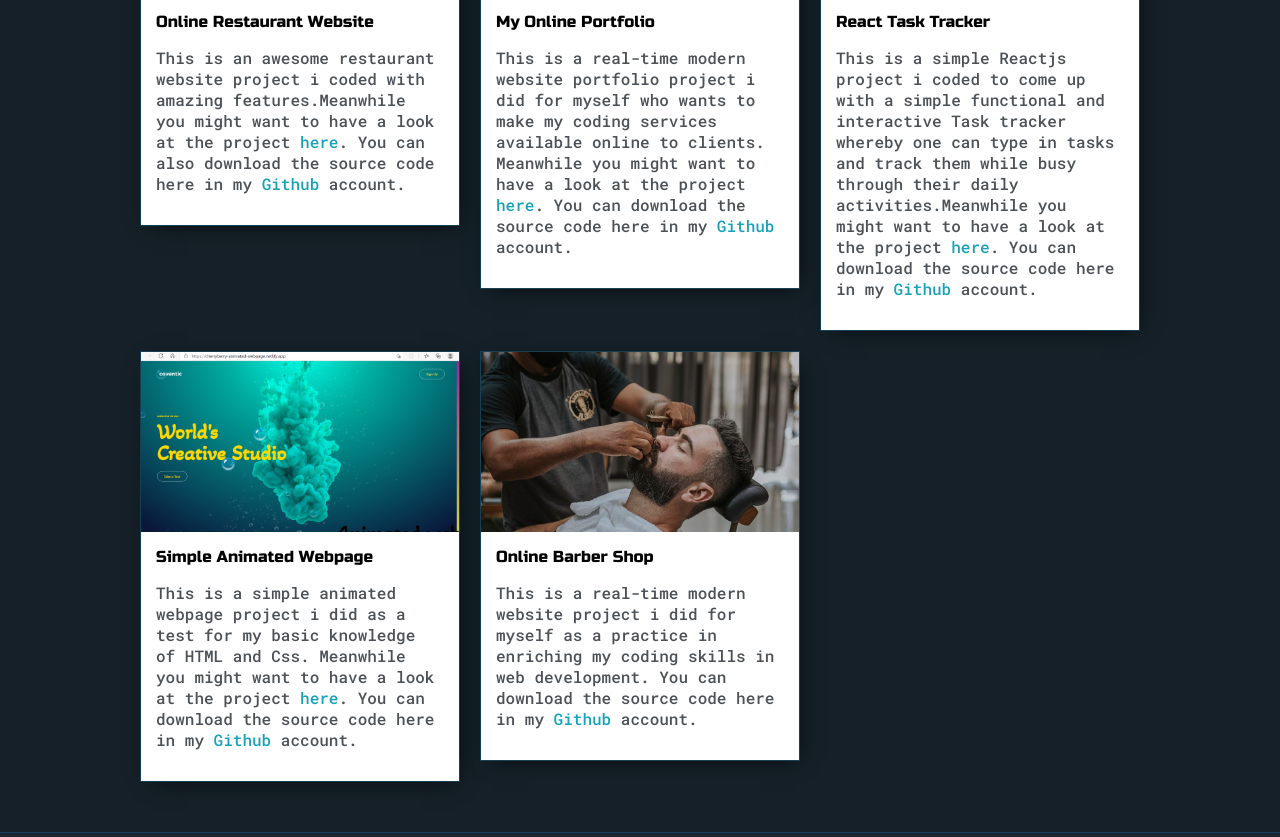
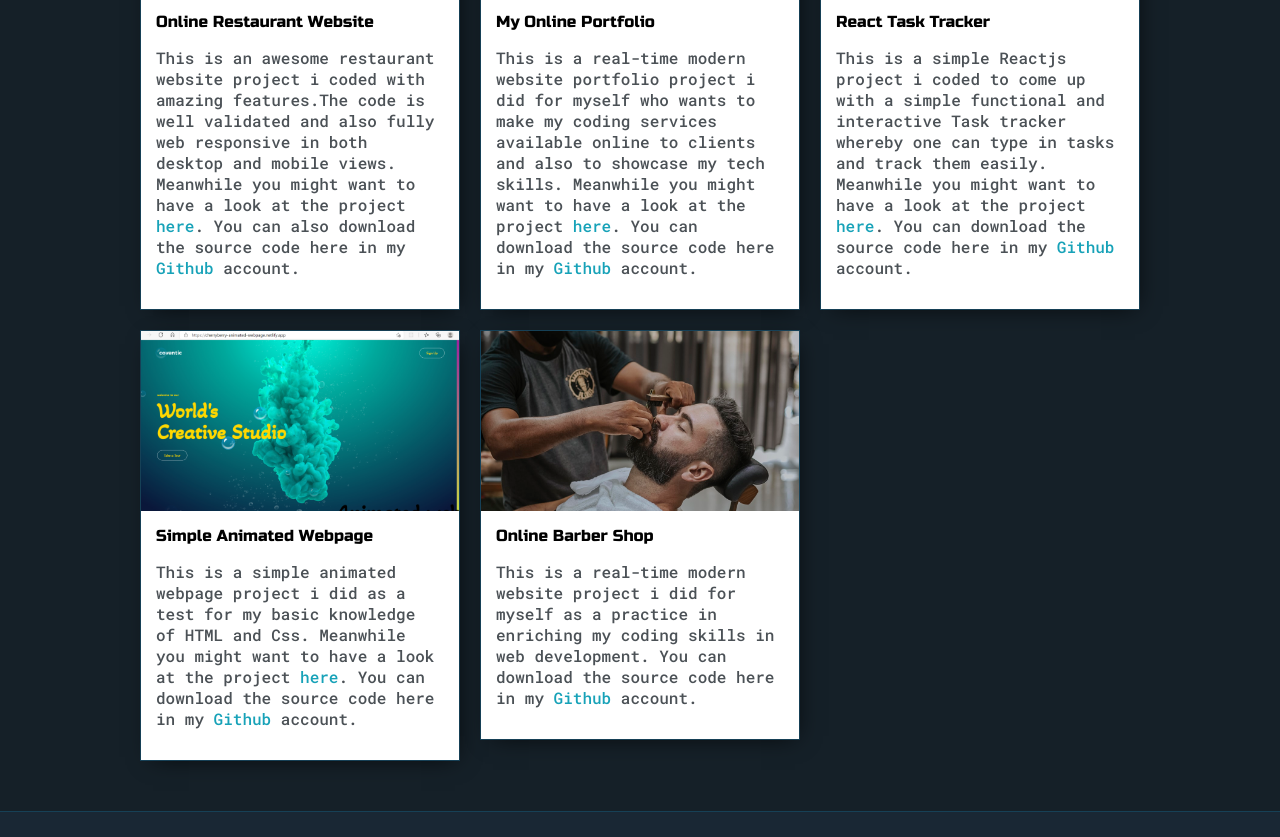
Before and after one commit to KyleGichez/my-portfolio-project, a plain HTML site: page index.html in a window 1280 px wide. Shown: the part 2209-3046 px from the top of the page. Drawn offline with Linux system fonts and the light colour scheme.

Commit message:
my portfolio

```diff
--- a/index.html
+++ b/index.html
@@ -112,7 +112,8 @@
                         <img class="thumbnail" src="images/Restaurant.png" alt="restaurant website" >
                         <div class="post-preview">
                             <h6 class="post-title">Online Restaurant Website</h6>
-                            <p class="post-intro">This is an awesome restaurant website project i coded with amazing features.Meanwhile you might want
+                            <p class="post-intro">This is an awesome restaurant website project i coded with amazing features.The code is well validated and also fully
+                                web responsive in both desktop and mobile views. Meanwhile you might want
                                 to have a look at the project <a href="https://cherry-berry-online-restaurant.netlify.app/">here</a>.
                                 You can also download the source code here in my <a href="https://github.com/KyleGichez/Online-Restaurant">Github</a> account.
                             </p>
@@ -126,7 +127,7 @@
                         <div class="post-preview">
                             <h6 class="post-title">My Online Portfolio</h6>
                             <p class="post-intro">This is a real-time modern website portfolio project i did for
-                                myself who wants to make my coding services available online to clients.
+                                myself who wants to make my coding services available online to clients and also to showcase my tech skills.
                                 Meanwhile you might want to have a look at the project <a href="https://my-cherryberry-portfolio.netlify.app/">here</a>.
                                 You can download the source code here in my
                                 <a href="https://github.com/KyleGichez/my-portfolio-project/tree/master">Github</a> account.
@@ -141,8 +142,8 @@
                         <div class="post-preview">
                             <h6 class="post-title">React Task Tracker</h6>
                             <p class="post-intro">This is a simple Reactjs project i coded to come up with a simple functional
-                                and interactive Task tracker whereby one can type in tasks and track them while busy through their daily
-                                activities.Meanwhile you might want to have a look at the project
+                                and interactive Task tracker whereby one can type in tasks and track them easily.
+                                Meanwhile you might want to have a look at the project
                                  <a href="https://cherry-berry-task-tracker.netlify.app/">here</a>.
                                 You can download the source code here in my
                                 <a href="https://github.com/KyleGichez/Cherry-berry-React-Task-Tracker">Github</a> account.
@@ -158,7 +159,7 @@
                             <p class="post-intro">This is a simple animated webpage project i did as a test for my basic knowledge of HTML and Css.
                                 Meanwhile you might want to have a look at the project <a href="https://cherryberry-animated-webpage.netlify.app/">here</a>.
                                 You can download the source code here in my
-                                <a href="https://github.com/KyleGichez/AnimatedWeb">Github</a> account.
+                                <a href="https://github.com/KyleGichez/animated-webpage">Github</a> account.
                                 </p>
                         </div>
                     </div>
```
